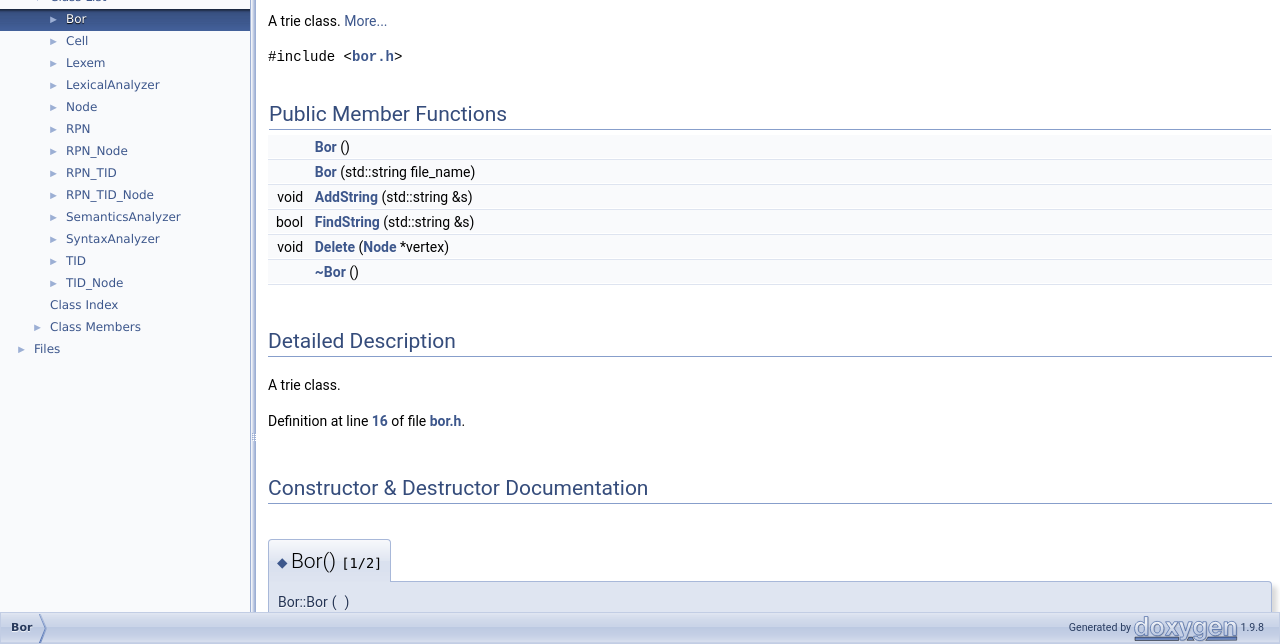
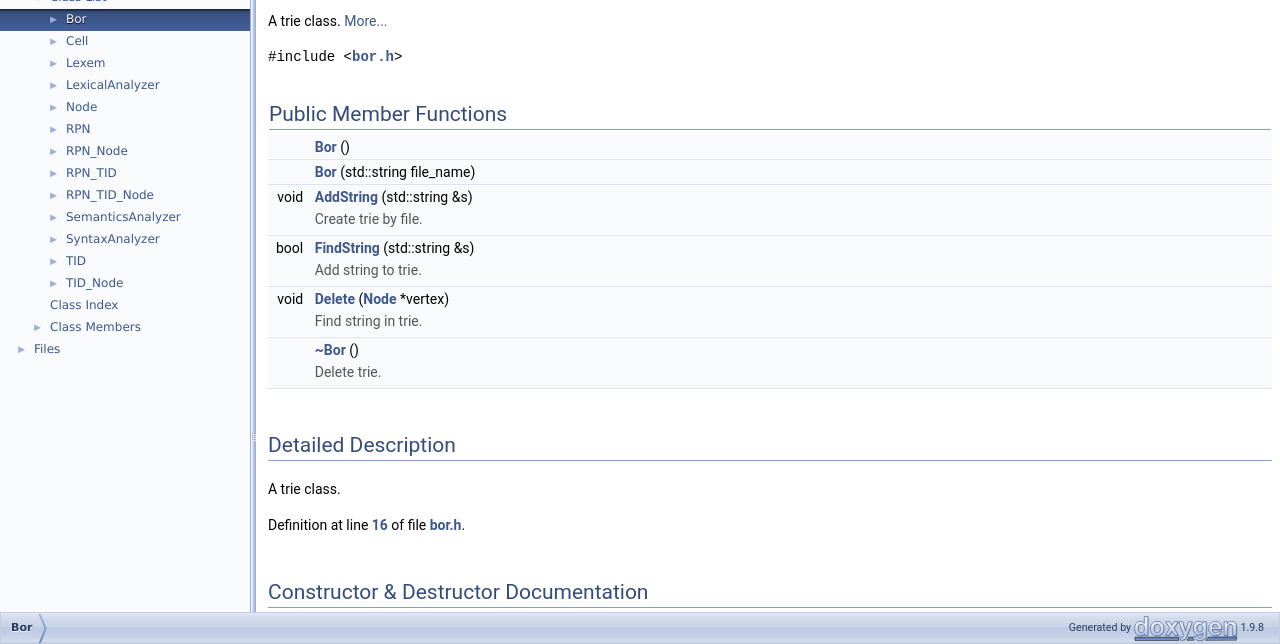
Before and after one commit to HungryMan7/Big_Practicum, a plain HTML site: page classBor.html in a window 1280 px wide. Shown: the part 156-800 px from the top of the page. Drawn offline with Linux system fonts and the light colour scheme.

Commit message:
deploy: 77afa6b145b360b06de2d6ecb64367c44a618ca6

```diff
--- a/classBor.html
+++ b/classBor.html
@@ -109,12 +109,16 @@ Public Member Functions</h2></td></tr>
 <tr class="memitem:ab69e573285533fcd772525a3a41f6059" id="r_ab69e573285533fcd772525a3a41f6059"><td class="memItemLeft" align="right" valign="top">&#160;</td><td class="memItemRight" valign="bottom"><a class="el" href="classBor.html#ab69e573285533fcd772525a3a41f6059">Bor</a> (std::string file_name)</td></tr>
 <tr class="separator:ab69e573285533fcd772525a3a41f6059"><td class="memSeparator" colspan="2">&#160;</td></tr>
 <tr class="memitem:af8efc9fe965bf9a7ba2d21d74b9641dd" id="r_af8efc9fe965bf9a7ba2d21d74b9641dd"><td class="memItemLeft" align="right" valign="top">void&#160;</td><td class="memItemRight" valign="bottom"><a class="el" href="classBor.html#af8efc9fe965bf9a7ba2d21d74b9641dd">AddString</a> (std::string &amp;s)</td></tr>
+<tr class="memdesc:af8efc9fe965bf9a7ba2d21d74b9641dd"><td class="mdescLeft">&#160;</td><td class="mdescRight">Create trie by file.  <br /></td></tr>
 <tr class="separator:af8efc9fe965bf9a7ba2d21d74b9641dd"><td class="memSeparator" colspan="2">&#160;</td></tr>
 <tr class="memitem:a1c0d0c94c1651e717c3c6b24308437a0" id="r_a1c0d0c94c1651e717c3c6b24308437a0"><td class="memItemLeft" align="right" valign="top">bool&#160;</td><td class="memItemRight" valign="bottom"><a class="el" href="classBor.html#a1c0d0c94c1651e717c3c6b24308437a0">FindString</a> (std::string &amp;s)</td></tr>
+<tr class="memdesc:a1c0d0c94c1651e717c3c6b24308437a0"><td class="mdescLeft">&#160;</td><td class="mdescRight">Add string to trie.  <br /></td></tr>
 <tr class="separator:a1c0d0c94c1651e717c3c6b24308437a0"><td class="memSeparator" colspan="2">&#160;</td></tr>
 <tr class="memitem:af3f914e5dca4b8c43dfb701d12ed1d94" id="r_af3f914e5dca4b8c43dfb701d12ed1d94"><td class="memItemLeft" align="right" valign="top">void&#160;</td><td class="memItemRight" valign="bottom"><a class="el" href="classBor.html#af3f914e5dca4b8c43dfb701d12ed1d94">Delete</a> (<a class="el" href="structNode.html">Node</a> *vertex)</td></tr>
+<tr class="memdesc:af3f914e5dca4b8c43dfb701d12ed1d94"><td class="mdescLeft">&#160;</td><td class="mdescRight">Find string in trie.  <br /></td></tr>
 <tr class="separator:af3f914e5dca4b8c43dfb701d12ed1d94"><td class="memSeparator" colspan="2">&#160;</td></tr>
 <tr class="memitem:a7dee3bae642cb1537bacf7258788cd62" id="r_a7dee3bae642cb1537bacf7258788cd62"><td class="memItemLeft" align="right" valign="top">&#160;</td><td class="memItemRight" valign="bottom"><a class="el" href="classBor.html#a7dee3bae642cb1537bacf7258788cd62">~Bor</a> ()</td></tr>
+<tr class="memdesc:a7dee3bae642cb1537bacf7258788cd62"><td class="mdescLeft">&#160;</td><td class="mdescRight">Delete trie.  <br /></td></tr>
 <tr class="separator:a7dee3bae642cb1537bacf7258788cd62"><td class="memSeparator" colspan="2">&#160;</td></tr>
 </table>
 <a name="details" id="details"></a><h2 class="groupheader">Detailed Description</h2>
@@ -172,7 +176,7 @@ Public Member Functions</h2></td></tr>
 <div class="line"><span class="lineno">   18</span>    }</div>
 <div class="line"><span class="lineno">   19</span>    file.close();</div>
 <div class="line"><span class="lineno">   20</span>}</div>
-<div class="ttc" id="aclassBor_html_af8efc9fe965bf9a7ba2d21d74b9641dd"><div class="ttname"><a href="classBor.html#af8efc9fe965bf9a7ba2d21d74b9641dd">Bor::AddString</a></div><div class="ttdeci">void AddString(std::string &amp;s)</div><div class="ttdef"><b>Definition</b> <a href="bor_8cpp_source.html#l00022">bor.cpp:22</a></div></div>
+<div class="ttc" id="aclassBor_html_af8efc9fe965bf9a7ba2d21d74b9641dd"><div class="ttname"><a href="classBor.html#af8efc9fe965bf9a7ba2d21d74b9641dd">Bor::AddString</a></div><div class="ttdeci">void AddString(std::string &amp;s)</div><div class="ttdoc">Create trie by file.</div><div class="ttdef"><b>Definition</b> <a href="bor_8cpp_source.html#l00022">bor.cpp:22</a></div></div>
 </div><!-- fragment -->
 </div>
 </div>
@@ -191,11 +195,13 @@ Public Member Functions</h2></td></tr>
       </table>
 </div><div class="memdoc">
 
+<p>Delete trie. </p>
+
 <p class="definition">Definition at line <a class="el" href="bor_8cpp_source.html#l00059">59</a> of file <a class="el" href="bor_8cpp_source.html">bor.cpp</a>.</p>
 <div class="fragment"><div class="line"><span class="lineno">   59</span>          {</div>
 <div class="line"><span class="lineno">   60</span>    <a class="code hl_function" href="classBor.html#af3f914e5dca4b8c43dfb701d12ed1d94">Delete</a>(root);</div>
 <div class="line"><span class="lineno">   61</span>}</div>
-<div class="ttc" id="aclassBor_html_af3f914e5dca4b8c43dfb701d12ed1d94"><div class="ttname"><a href="classBor.html#af3f914e5dca4b8c43dfb701d12ed1d94">Bor::Delete</a></div><div class="ttdeci">void Delete(Node *vertex)</div><div class="ttdef"><b>Definition</b> <a href="bor_8cpp_source.html#l00049">bor.cpp:49</a></div></div>
+<div class="ttc" id="aclassBor_html_af3f914e5dca4b8c43dfb701d12ed1d94"><div class="ttname"><a href="classBor.html#af3f914e5dca4b8c43dfb701d12ed1d94">Bor::Delete</a></div><div class="ttdeci">void Delete(Node *vertex)</div><div class="ttdoc">Find string in trie.</div><div class="ttdef"><b>Definition</b> <a href="bor_8cpp_source.html#l00049">bor.cpp:49</a></div></div>
 </div><!-- fragment -->
 </div>
 </div>
@@ -215,6 +221,8 @@ Public Member Functions</h2></td></tr>
         </tr>
       </table>
 </div><div class="memdoc">
+
+<p>Create trie by file. </p>
 
 <p class="definition">Definition at line <a class="el" href="bor_8cpp_source.html#l00022">22</a> of file <a class="el" href="bor_8cpp_source.html">bor.cpp</a>.</p>
 <div class="fragment"><div class="line"><span class="lineno">   22</span>                                {</div>
@@ -249,6 +257,8 @@ Public Member Functions</h2></td></tr>
       </table>
 </div><div class="memdoc">
 
+<p>Find string in trie. </p>
+
 <p class="definition">Definition at line <a class="el" href="bor_8cpp_source.html#l00049">49</a> of file <a class="el" href="bor_8cpp_source.html">bor.cpp</a>.</p>
 <div class="fragment"><div class="line"><span class="lineno">   49</span>                             {</div>
 <div class="line"><span class="lineno">   50</span>    <span class="keywordflow">if</span> (!vertex) <span class="keywordflow">return</span>;</div>
@@ -277,6 +287,8 @@ Public Member Functions</h2></td></tr>
         </tr>
       </table>
 </div><div class="memdoc">
+
+<p>Add string to trie. </p>
 
 <p class="definition">Definition at line <a class="el" href="bor_8cpp_source.html#l00034">34</a> of file <a class="el" href="bor_8cpp_source.html">bor.cpp</a>.</p>
 <div class="fragment"><div class="line"><span class="lineno">   34</span>                                 {</div>
```
Also changed, not shown: bor_8cpp_source.html (+4 -4 lines), bor_8h_source.html (+8 -8 lines), lexical__analyzer_8cpp_source.html (+1 -1 lines).
